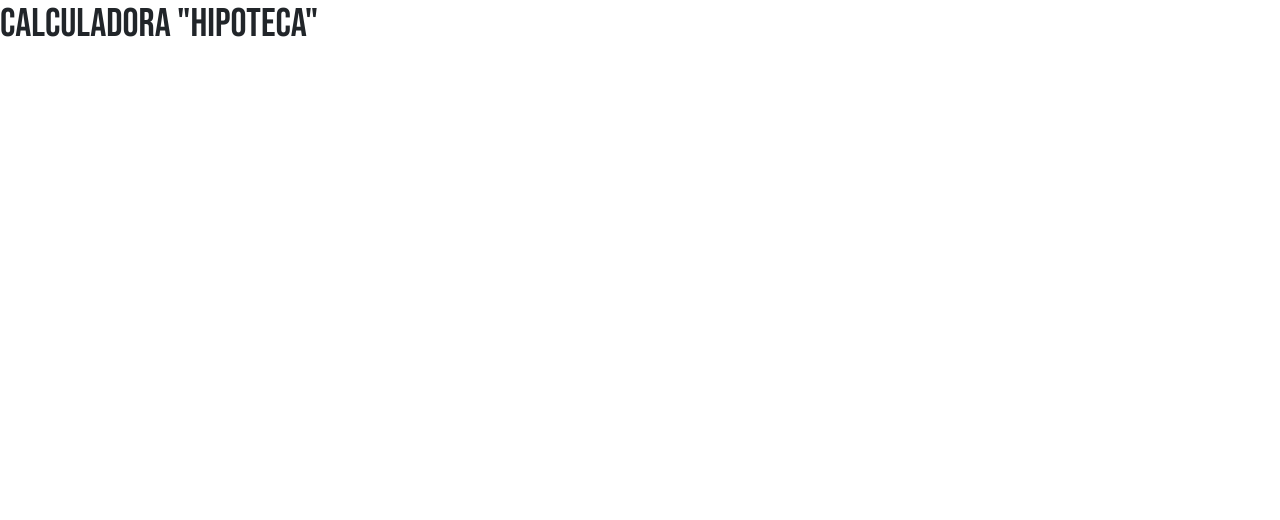
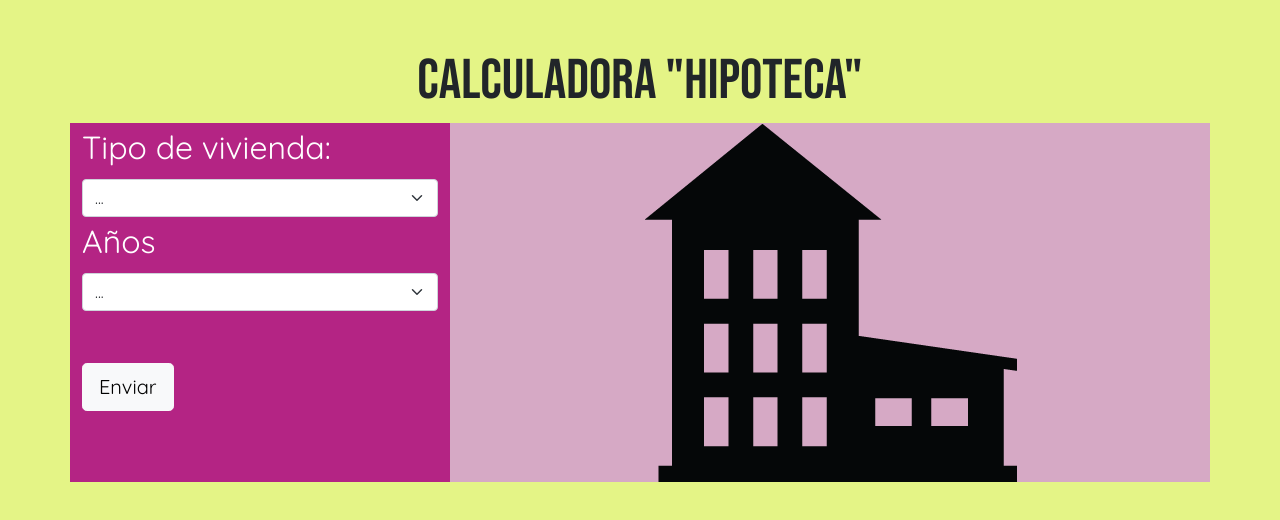
Before and after one commit to notthingamiedo/hipoteca, a website: page index.html in a window 1280 px wide. Drawn offline with nearby package versions, Linux system fonts and the light colour scheme.

Commit message:
2º Commit - index.html finalizado

```diff
--- a/index.html
+++ b/index.html
@@ -10,9 +10,46 @@
     <link rel="stylesheet" href="estilos/estilos.css">
   </head>
   <body>
-<h1>CALCULADORA "HIPOTECA"</h1>
+    <div class="container mt-5">
+      <h1 class="titulo">CALCULADORA "HIPOTECA"</h1>
+      <div class="row">
+        <div class="entrada col-lg-4">
+          <!-- Formulario -->
+          <form id="formulario" class="" action="/" method="post">
+          <div class="form-group">
+            <label class="form-label" for="">Tipo de vivienda:</label>
+            <select class="form-select" name="tipoVivienda">
+              <option selected disabled value="...">...</option>
+              <option value="piso">Piso</option>
+              <option value="chalet">Chalet</option>
+              <option value="duplex">Duplex</option>
+            </select>
+          </div>
+          <div class="form-group">
+            <label class="form-label" for="">Años</label>
+            <select name="años" class="form-select" id="">
+              <option selected disabled value="...">...</option>
+              <option value="20">20</option>
+              <option value="25">25</option>
+              <option value="30">30</option>
+            </select>
+          </div>
+          </form>
+          <br>
+          <button class="btn btn-lg btn-light" type="submit" name="button">Enviar</button>
+        </div>
+      <div class="salida col-lg-8">
+      <img src="imagenes\inicio.png" alt="">
+      </div>
 
 
+
+
+
+      </div>
+
+
+</div>
   <script src="https://cdn.jsdelivr.net/npm/bootstrap@5.1.3/dist/js/bootstrap.bundle.min.js" integrity="sha384-ka7Sk0Gln4gmtz2MlQnikT1wXgYsOg+OMhuP+IlRH9sENBO0LRn5q+8nbTov4+1p" crossorigin="anonymous"></script>
   <script src="js/javascript.js" charset="utf-8"></script>
   </body>
--- a/public/estilos/estilos.css
+++ b/public/estilos/estilos.css
@@ -1,6 +1,27 @@
 body{
   font-family: 'Quicksand', sans-serif;
+  background-color: #e4f486;
 }
 h1, h2, h3{
   font-family: 'Bebas Neue', cursive;
 }
+h1{
+  font-size: 3.5em;
+}
+img{
+  display: block;
+  margin-left: auto;
+  margin-right: auto;
+}
+.titulo{
+  text-align: center;
+}
+.entrada{
+  background-color: #b42484;
+  color: white;
+  font-size: 2em;
+}
+.salida{
+
+  background-color: #d6a9c5;
+}
```
Also changed, not shown: casas.js (+8 -0 lines), public/imagenes/inicio.png (added).
